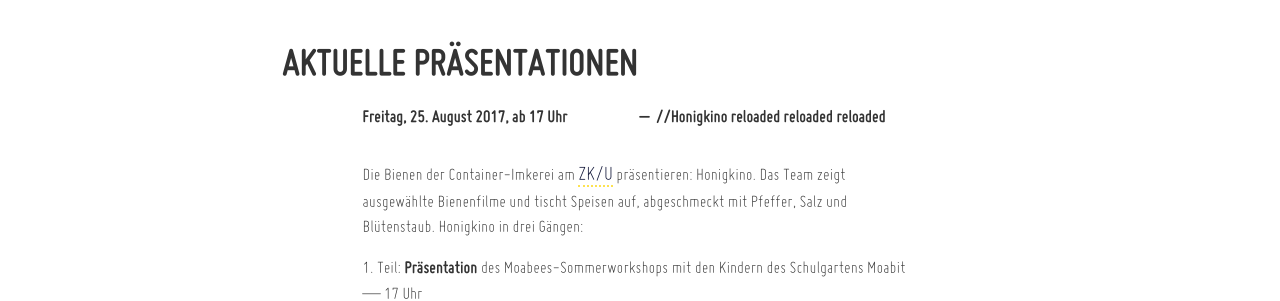
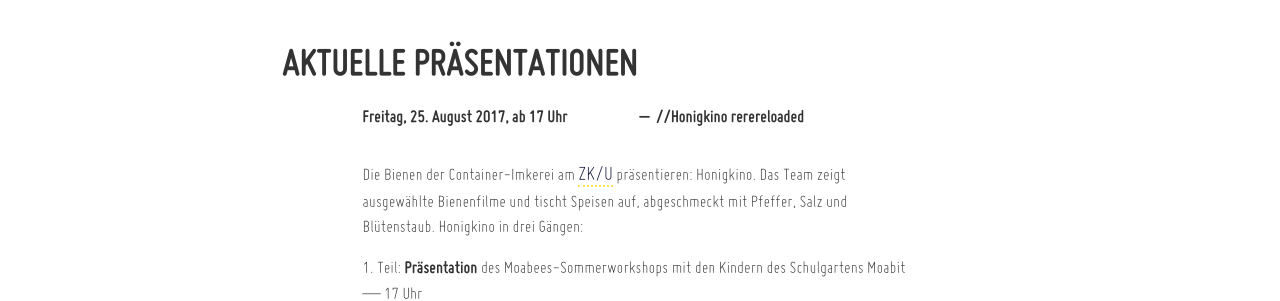
Before and after one commit to dieda/moabienen.berlin-bienenstadt.de, a Jekyll site: the page built from index.html, in a window 1280 px wide and 900 px high. Shown: the part 441-742 px from the top of the window. Built offline with Jekyll 4.4.1, drawn with Linux system fonts in a browser that asks for light colours.

Commit message:
rerereloaded

```diff
--- a/index.html
+++ b/index.html
@@ -35,7 +35,7 @@ nav:
     Freitag, 25. August 2017, ab 17 Uhr
   </dt>
   <dd>
-    &nbsp;//Honigkino reloaded reloaded reloaded
+    &nbsp;//Honigkino rerereloaded
   </dd>
 
 </dl>
```
